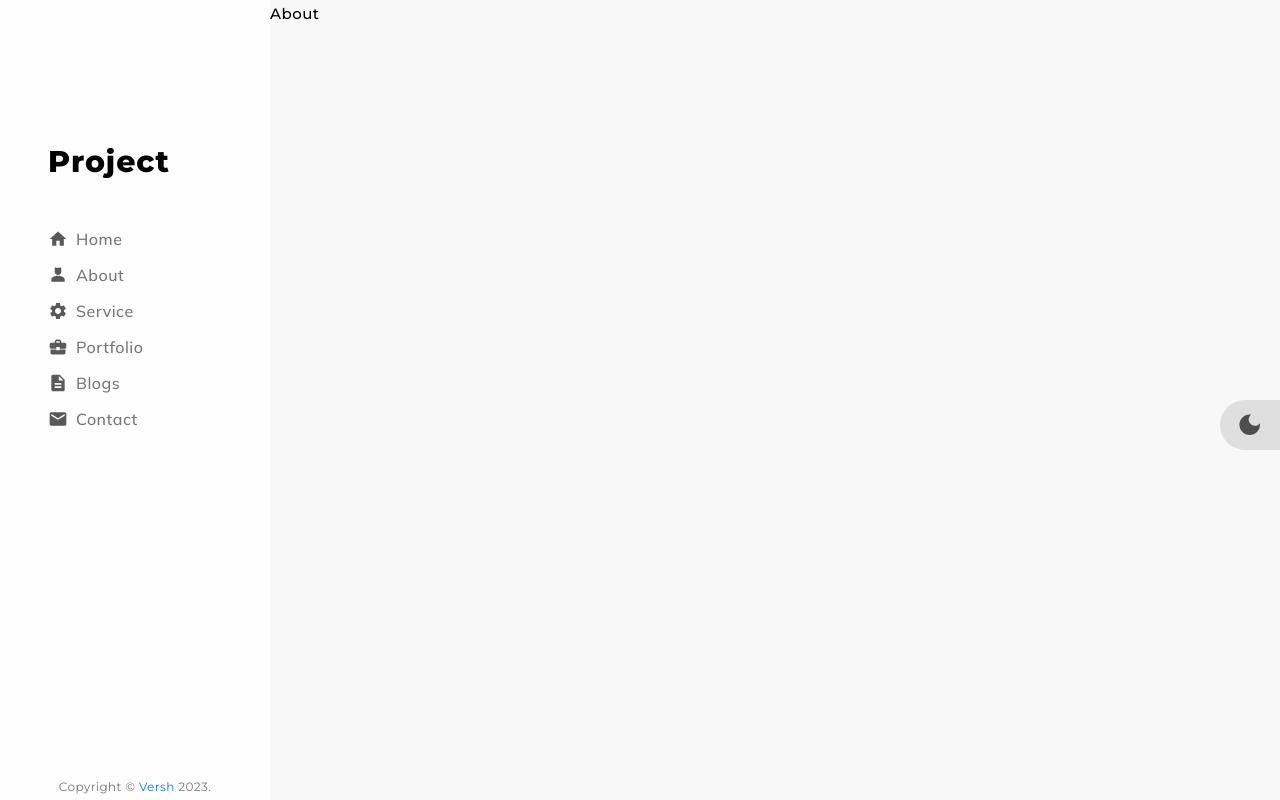
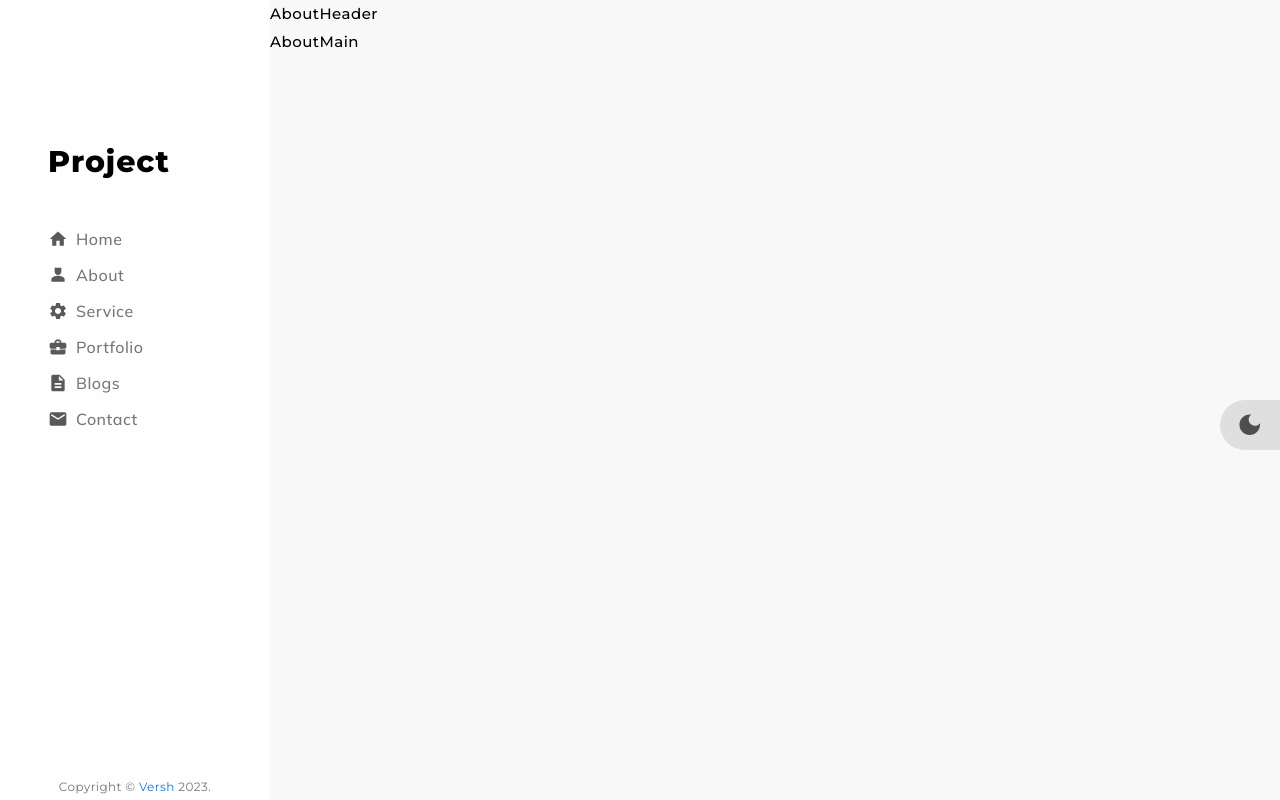
Before and after one commit to Mdjuealhossain/Portfulio_1, a Next.js app: page /en/about in a window 1280 px wide. Built offline with nearby package versions, Linux system fonts and the light colour scheme.

Commit message:
feat: about page

```diff
--- a/src/app/[locale]/(Pages)/about/page.tsx
+++ b/src/app/[locale]/(Pages)/about/page.tsx
@@ -1,9 +1,15 @@
 import { FC } from "react";
 
 import { AboutProps } from "./Types";
+import { Grid } from "@mui/material";
 
 const About: FC<AboutProps> = () => {
-  return <div>About</div>;
+  return (
+    <Grid>
+      <Grid>AboutHeader</Grid>
+      <Grid>AboutMain</Grid>
+    </Grid>
+  );
 };
 
 export default About;
--- /dev/null
+++ b/src/widgets/AboutHeader/Types.ts
@@ -0,0 +1 @@
+export interface AboutHeader {}
```
Also changed, not shown: src/widgets/AboutHeader/index.tsx (added, +9 -0 lines), src/widgets/AboutMain/index.tsx (added, +7 -0 lines), src/widgets/Herobanner/index.tsx (+4 -4 lines).
